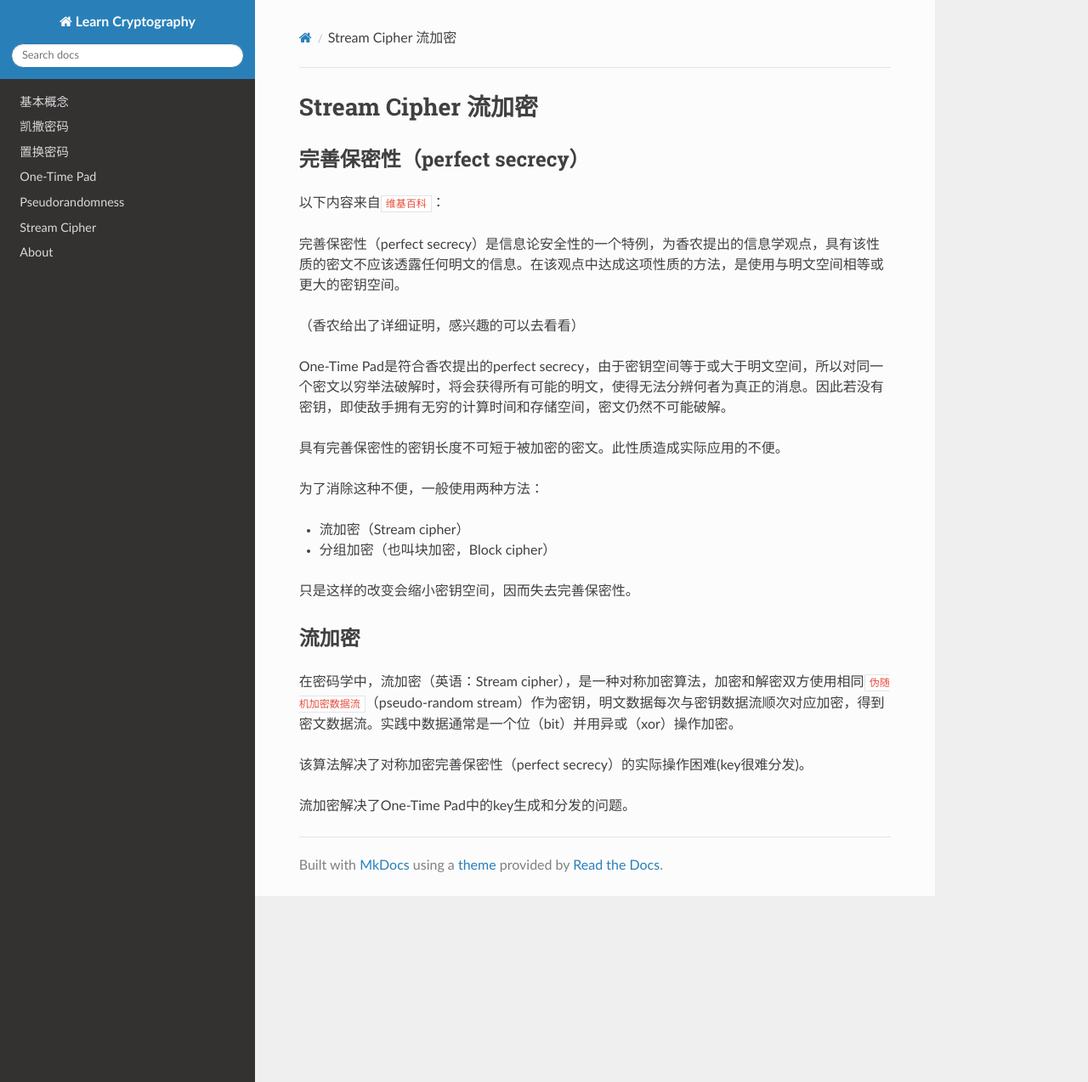
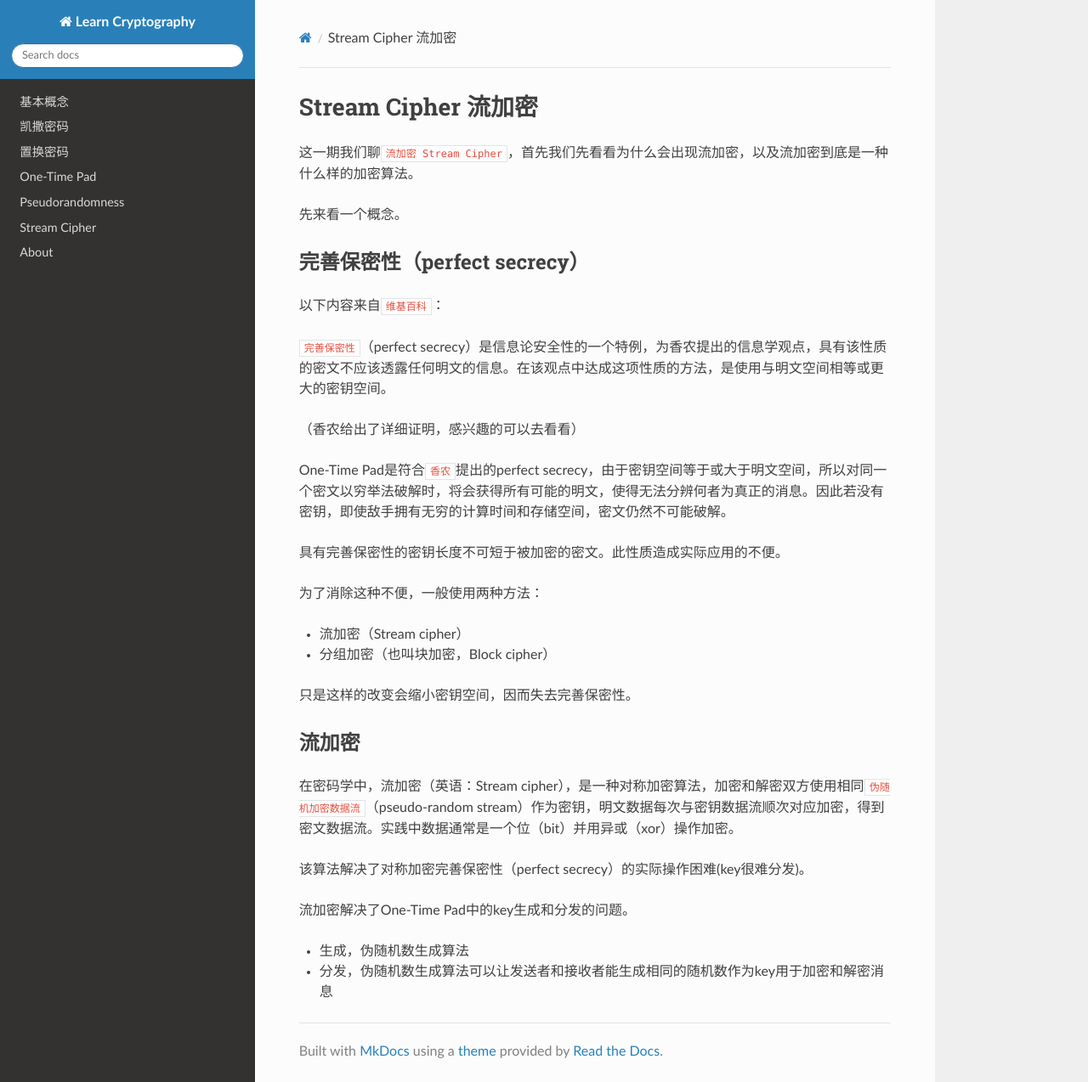
Before and after one commit to udemy-course/Learn-Cryptography, an MkDocs documentation site: the page built from docs/stream-cipher/index.md, in a window 1280 px wide and 1274 px high. Shown: the whole window at 85% size. Built offline with MkDocs 1.6.1, drawn with Linux system fonts in a browser that asks for light colours; nearby versions of some CDN libraries.

Commit message:
stream cipher

```diff
--- a/docs/stream-cipher/index.md
+++ b/docs/stream-cipher/index.md
@@ -1,14 +1,18 @@
 # Stream Cipher 流加密
+
+这一期我们聊`流加密 Stream Cipher`，首先我们先看看为什么会出现流加密，以及流加密到底是一种什么样的加密算法。
+
+先来看一个概念。
 
 ## 完善保密性（perfect secrecy）
 
 以下内容来自`维基百科`：
 
-完善保密性（perfect secrecy）是信息论安全性的一个特例，为香农提出的信息学观点，具有该性质的密文不应该透露任何明文的信息。在该观点中达成这项性质的方法，是使用与明文空间相等或更大的密钥空间。
+`完善保密性`（perfect secrecy）是信息论安全性的一个特例，为香农提出的信息学观点，具有该性质的密文不应该透露任何明文的信息。在该观点中达成这项性质的方法，是使用与明文空间相等或更大的密钥空间。
 
 （香农给出了详细证明，感兴趣的可以去看看）
 
-One-Time Pad是符合香农提出的perfect secrecy，由于密钥空间等于或大于明文空间，所以对同一个密文以穷举法破解时，将会获得所有可能的明文，使得无法分辨何者为真正的消息。因此若没有密钥，即使敌手拥有无穷的计算时间和存储空间，密文仍然不可能破解。
+One-Time Pad是符合`香农`提出的perfect secrecy，由于密钥空间等于或大于明文空间，所以对同一个密文以穷举法破解时，将会获得所有可能的明文，使得无法分辨何者为真正的消息。因此若没有密钥，即使敌手拥有无穷的计算时间和存储空间，密文仍然不可能破解。
 
 具有完善保密性的密钥长度不可短于被加密的密文。此性质造成实际应用的不便。
 
@@ -26,3 +30,6 @@ One-Time Pad是符合香农提出的perfect secrecy，由于密钥空间等于
 该算法解决了对称加密完善保密性（perfect secrecy）的实际操作困难(key很难分发)。
 
 流加密解决了One-Time Pad中的key生成和分发的问题。
+
+- 生成，伪随机数生成算法
+- 分发，伪随机数生成算法可以让发送者和接收者能生成相同的随机数作为key用于加密和解密消息
```
Also changed, not shown: docs/stream-cipher/stream_cipher.py (added, +19 -0 lines).
